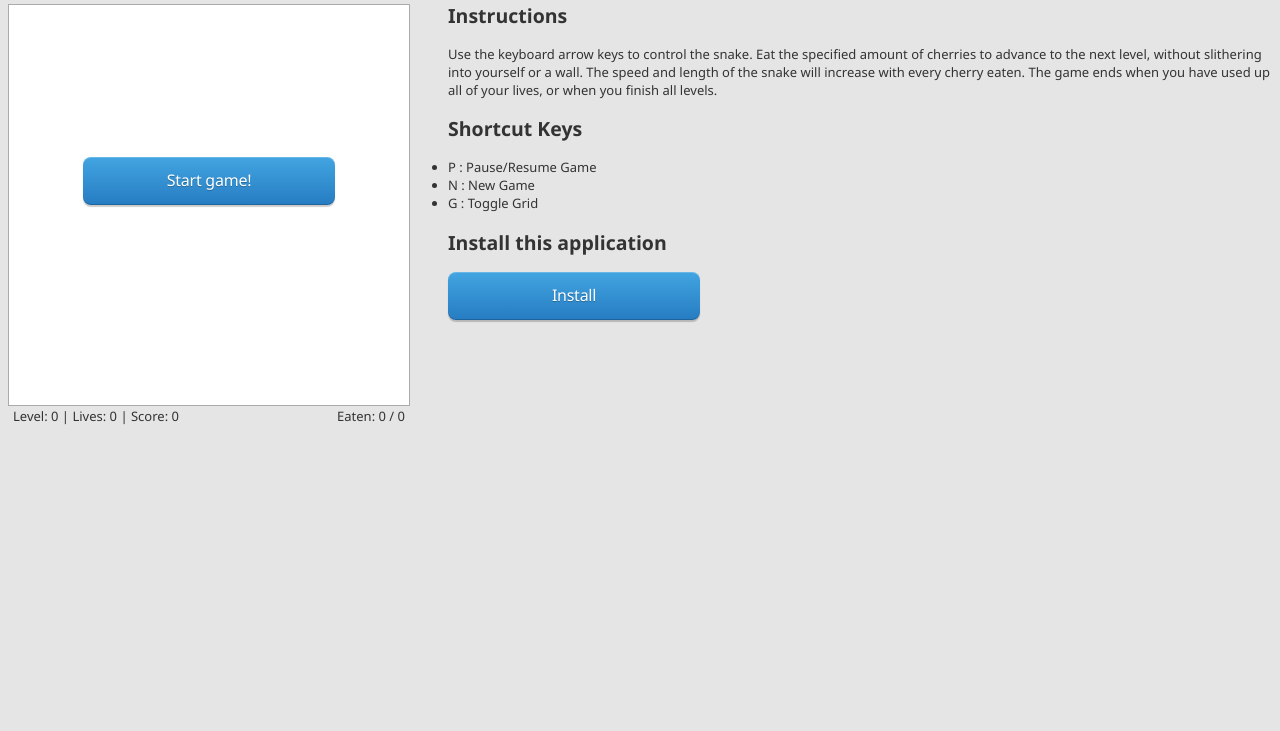
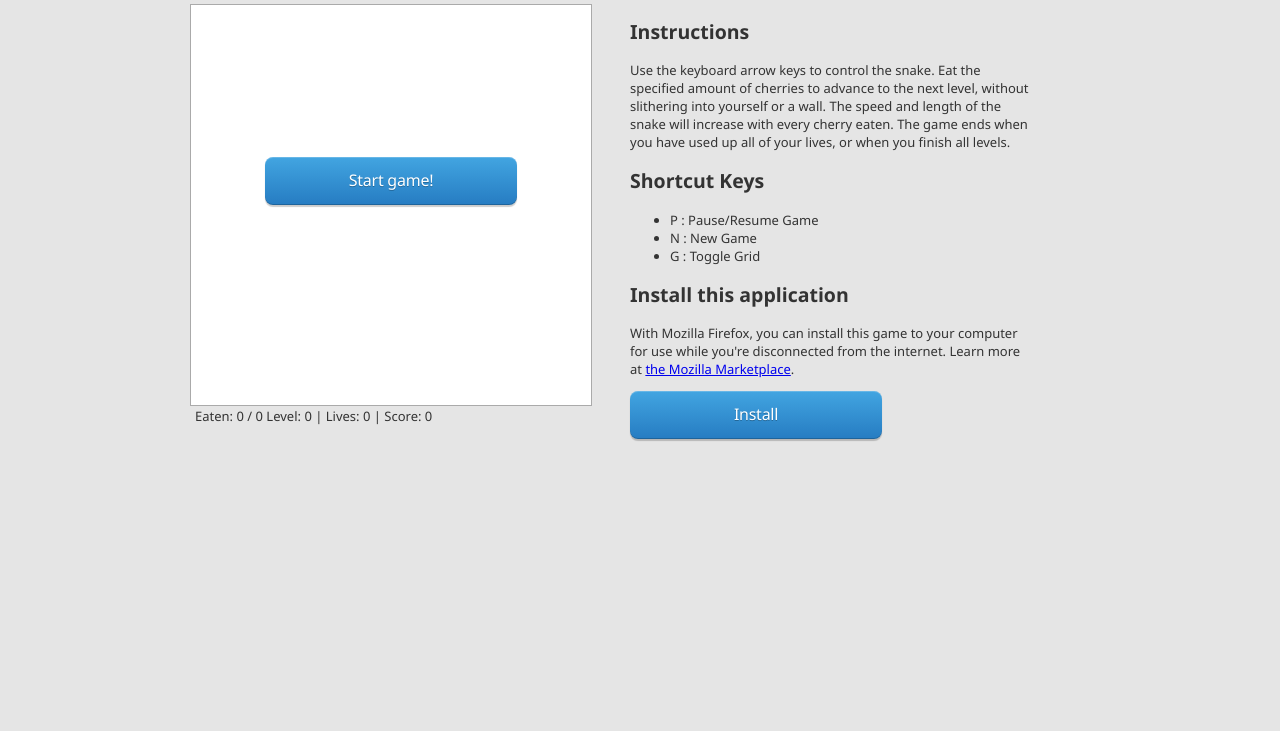
Before and after one commit to snake-app/snake-app.github.com, a plain HTML site: page index.htm in a window 1280 px wide. Shown: the part 69-800 px from the top of the page. Drawn offline with nearby package versions, Linux system fonts and the light colour scheme.

Commit message:
two column format now that resizes when the browser resizes. added some text about the mozilla marketplace.

```diff
--- a/css/jq.css
+++ b/css/jq.css
@@ -1,6 +1,5 @@
 html { font-family: "Segoe UI", Helvetica, Verdana, Arial, sans-serif; color: #222; }
 body { font-size: small; color: #333 }
-ul { margin-left: 80px; }
 /* Oh yes, your Gumdrop Buttons */
 .button {
     float: left;
--- a/css/snake.css
+++ b/css/snake.css
@@ -15,11 +15,21 @@ body {
   background-color: rgb(229,229,229);
 }
 
+#inner-body {
+  margin: 0 auto;
+  max-width: 900px;
+}
+
 #snake-col-map {
   width: 400px;
   margin-right: 40px;
   float: left;
   margin-top: -1em;
+}
+
+#meta {
+  float: left;
+  width: 400px;
 }
 
 #map1 {
@@ -156,8 +166,6 @@ li.strike {
   text-decoration:line-through;
 }
 
-.right {float:right}
-.error {color:red}
-.hidden {display:none}
+.clear { clear: both; }
 
 /* end snake.css */
--- a/index.htm
+++ b/index.htm
@@ -11,6 +11,7 @@
   <script src="js/common.js"></script>
 </head>
 <body>
+  <div id="inner-body">
   <h1>Snake</h1>
   <div id="snake-col-map">
     <div id="map1">
@@ -50,8 +51,11 @@
     </div>
     <h2 class="installed">Install this application</h2>
     <div class="installed">
+      <p>With Mozilla Firefox, you can install this game to your computer for use while you're disconnected from the internet. Learn more at <a href="http://marketplace.mozilla.org">the Mozilla Marketplace</a>.</p>
       <a class="button" onclick="install()" >Install</a>
     </div>
   </div>
+  <div class="clear"></div>
+  </div>
 </body>
 </html>
```
